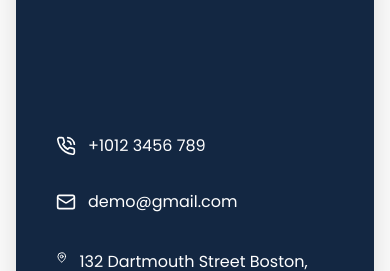
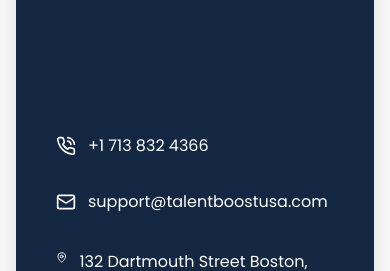
Before and after one commit to Kevin-Tyy/TalentBoost, a Next.js app: page /contact in a window 390 px wide. Shown: the part 1000-1271 px from the top of the page. Built offline with nearby package versions, Linux system fonts and the light colour scheme.

Commit message:
Update page.tsx
Updated email and Phone number

```diff
--- a/app/contact/page.tsx
+++ b/app/contact/page.tsx
@@ -27,11 +27,11 @@ export default function page() {
               <div className="space-y-8">
                 <div className="flex items-center gap-3 text-white">
                   <PhoneCall size={20} />
-                  <p>+1012 3456 789</p>
+                  <p>+1 713 832 4366</p>
                 </div>
                 <div className="flex items-center gap-3 text-white">
                   <Mail size={20} />
-                  <p>demo@gmail.com</p>
+                  <p>support@talentboostusa.com</p>
                 </div>
                 <div className="flex gap-3 text-white">
                   <MapPin size={23} />
```
